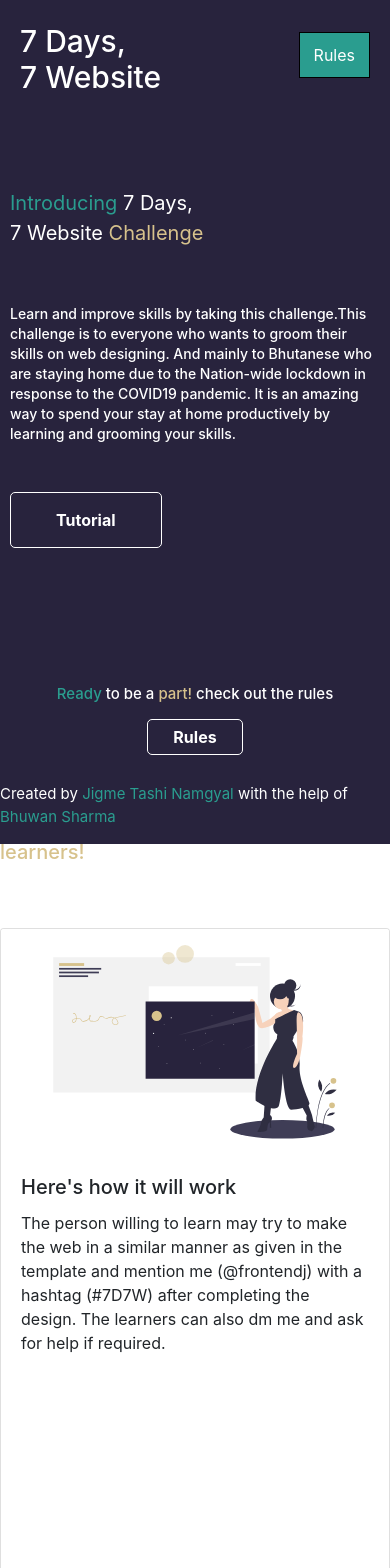
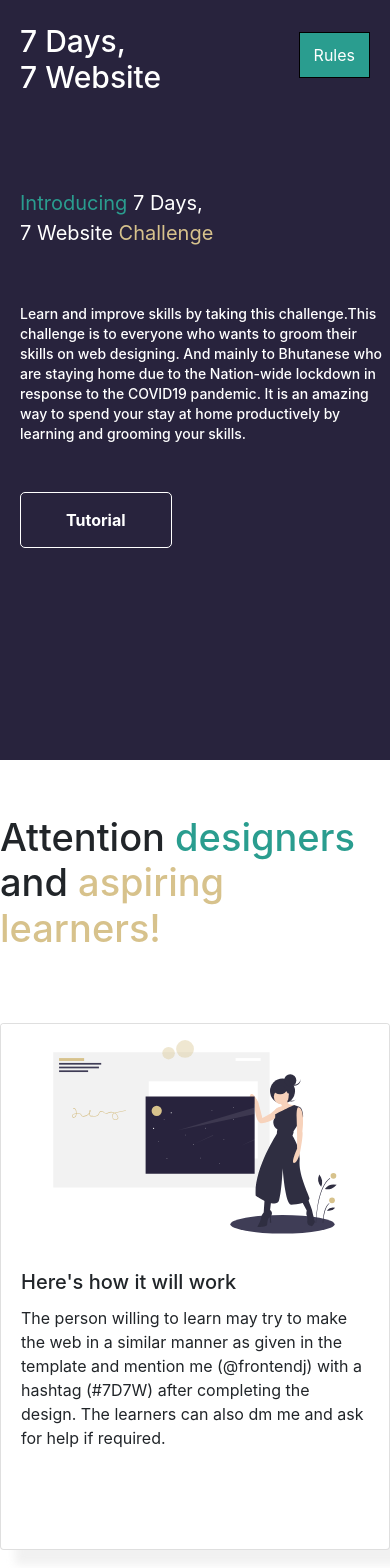
Before and after one commit to JigmeT123/7days7website, a React (Create React App) app in the folder challenge/: page / in a window 390 px wide. Shown: the top 1568 px of the page. Built offline with nearby package versions, Linux system fonts and the light colour scheme.

Commit message:
small fixes ✓

```diff
--- a/challenge/src/components/card/infocard.module.css
+++ b/challenge/src/components/card/infocard.module.css
@@ -7,6 +7,8 @@
 @media only screen and (max-width: 650px){
     .infoCard{
         width: 100%;
-        height: 50%;
+        height: 25%;
+        margin-bottom: 50px;
+
     }
 }
--- a/challenge/src/components/homepage/homepage.module.css
+++ b/challenge/src/components/homepage/homepage.module.css
@@ -2,12 +2,17 @@
     padding: 0;
     margin: 0;
     box-sizing: border-box;
+}
+.homepage__container{
+    position: relative;
+    height: 360vh;
 }
 .homepage{
     width: 100%;
     height: 90vh;
     background-color: rgb(40, 35, 61);
     color: white;
+    position: relative;
 }
 .homepage__mainContent{
     height: 75vh;
@@ -17,7 +22,6 @@
     padding-right: 20px;
 }
 .mainContent__one{
-    position: relative;
     display: flex;
     flex-direction: column;
     /* background-color: rebeccapurple; */
@@ -162,14 +166,16 @@
         height: 250vh;
         display: flex;
         justify-content: space-evenly;
-        align-items: center;
+        align-self: center;
     }
+
     .homepage__footer{
-        position: fixed;
+        position: absolute;
         bottom: 0;
         width: 100%;
         height: 20vh;
         padding: 10px;
+        padding-top: 30px;
     }
     .homepage__footer > h1{
         font-size: 15px;
@@ -178,21 +184,23 @@
     .footBtn{
         margin-top: 8px;
         border-radius: 5px;
-        padding: 5px 25px;
+        padding: 8px 25px;
     }
     .credit{
         margin-top: 20px;
+        font-size: 12px !important;
     }
     .one__container{
         margin-top: 20px;
-        margin-left: 10px;
+        margin-left: 20px;
         width: 100%;
     }
     .one__container > p{
         font-size: 20px;
     }
     .info__topic > h1{
-        font-size: 20px;
+        font-size: 38px;
+        margin-top: 86px;
     }
 
 }
--- a/challenge/src/components/vidLink/vidCard/VideoCard.js
+++ b/challenge/src/components/vidLink/vidCard/VideoCard.js
@@ -1,6 +1,6 @@
 import React from 'react'
 import classes from './vid.module.css';
-import {Typography, Card, CardActionArea, CardContent, CardMedia} from '@material-ui/core';
+import {Card, CardActionArea, CardContent, CardMedia} from '@material-ui/core';
 const VideoCard = ({url, imageURL, title, description}) => {
 
     return (
--- a/challenge/src/components/vidLink/vidCard/vid.module.css
+++ b/challenge/src/components/vidLink/vidCard/vid.module.css
@@ -32,6 +32,7 @@ h5{
 @media only screen and (max-width: 650px){
     .card{
       width: 200px;
+
     }
     .media{
         width: 100%;
--- a/challenge/src/components/vidLink/videolink.module.css
+++ b/challenge/src/components/vidLink/videolink.module.css
@@ -26,6 +26,9 @@
     display: flex;
     overflow-x: scroll;
 }
+.videos__container::-webkit-scrollbar{
+   display: none;
+}
 
 .basic_store{
     display: flex;
```
